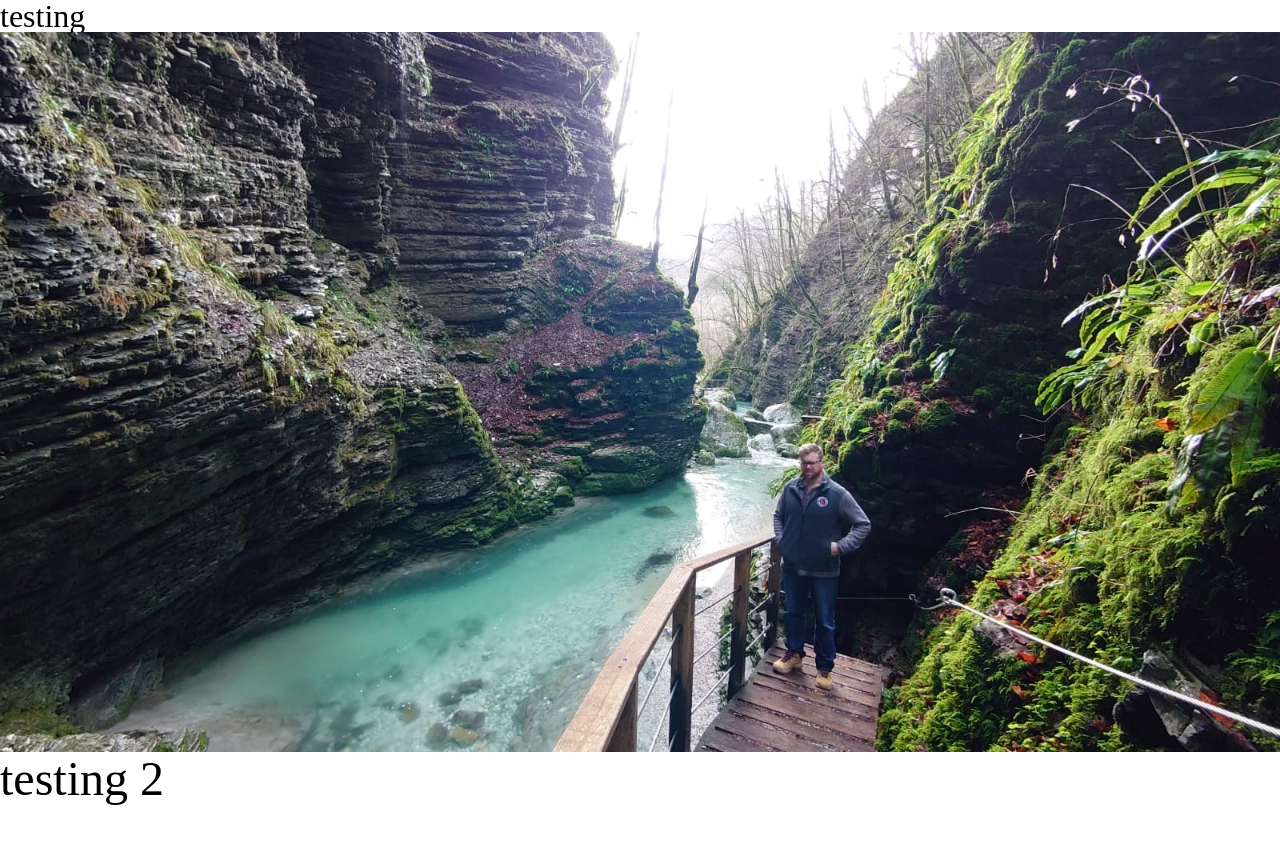
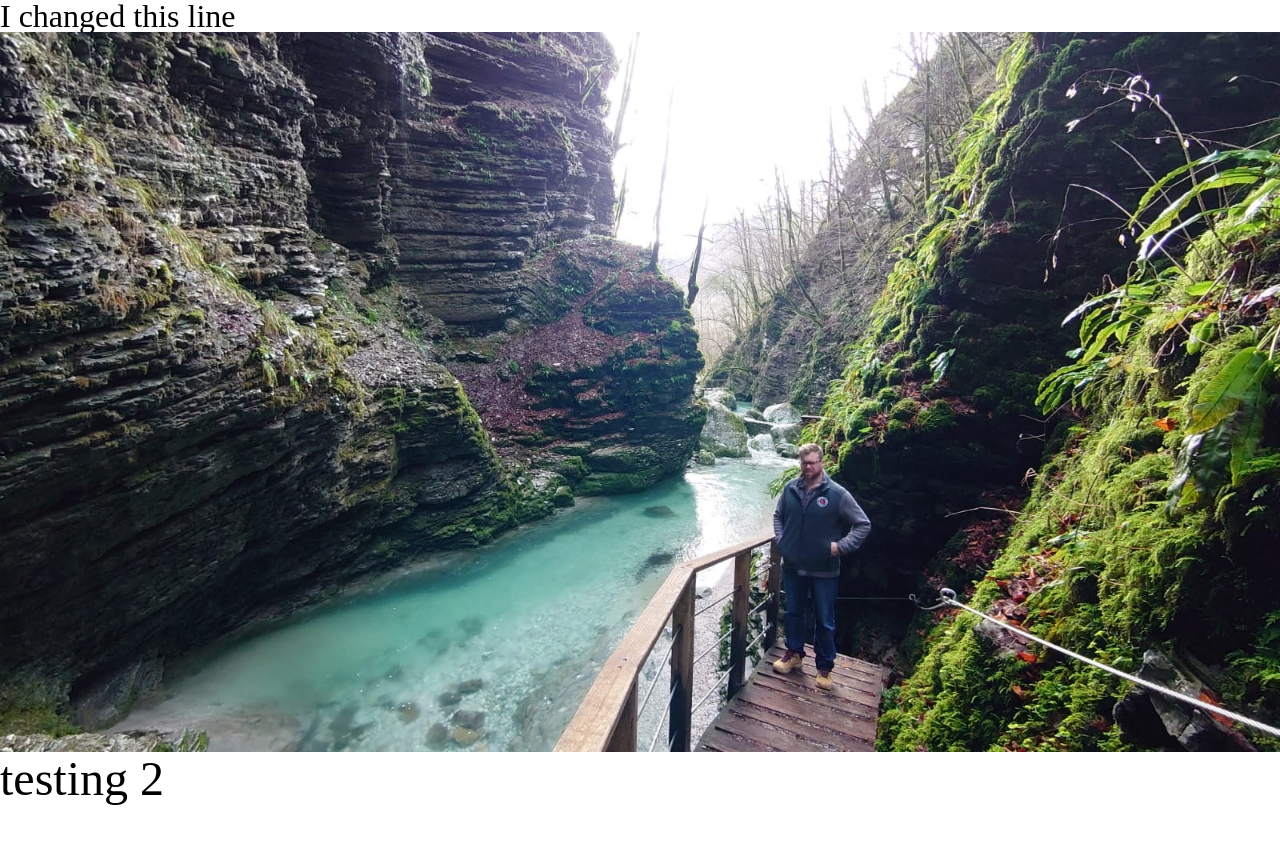
Before and after one commit to gm61091/test-repo, a plain HTML site: page index.html in a window 1280 px wide. Shown: the top 844 px of the page. Drawn offline with Linux system fonts and the light colour scheme.

Commit message:
changed a line of code

```diff
--- a/index.html
+++ b/index.html
@@ -27,7 +27,7 @@
     </head>
     <body>
         <h1>
-            testing
+            I changed this line
         </h1>
         <img src="img/image.jpg" alt="yoyo"/>
         <h1 class="gary">
```
